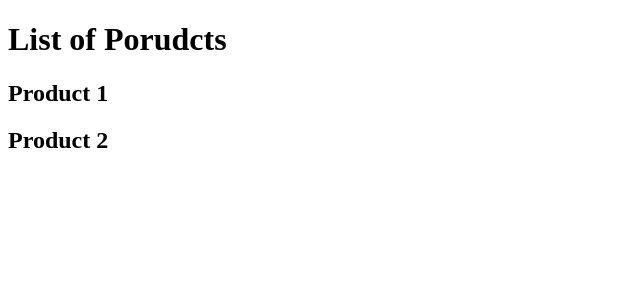
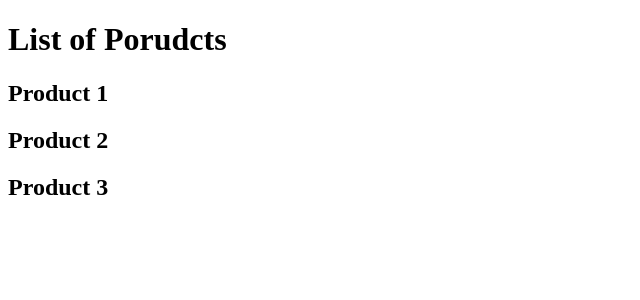
Before and after one commit to 50shadesofdrunk/hello-world, a Next.js app: page /products in a window 1280 px wide. Shown: the top 300 px of the page, without its empty margins (0-640 px from the left). Built offline with nearby package versions, Linux system fonts and the light colour scheme.

Commit message:
product update

```diff
--- a/src/app/products/page.tsx
+++ b/src/app/products/page.tsx
@@ -4,6 +4,7 @@ export default function ProductList() {
     <h1>List of Porudcts</h1>
     <h2>Product 1</h2>
     <h2>Product 2</h2>
+    <h2>Product 3</h2>
     </>
     );
 }
```
